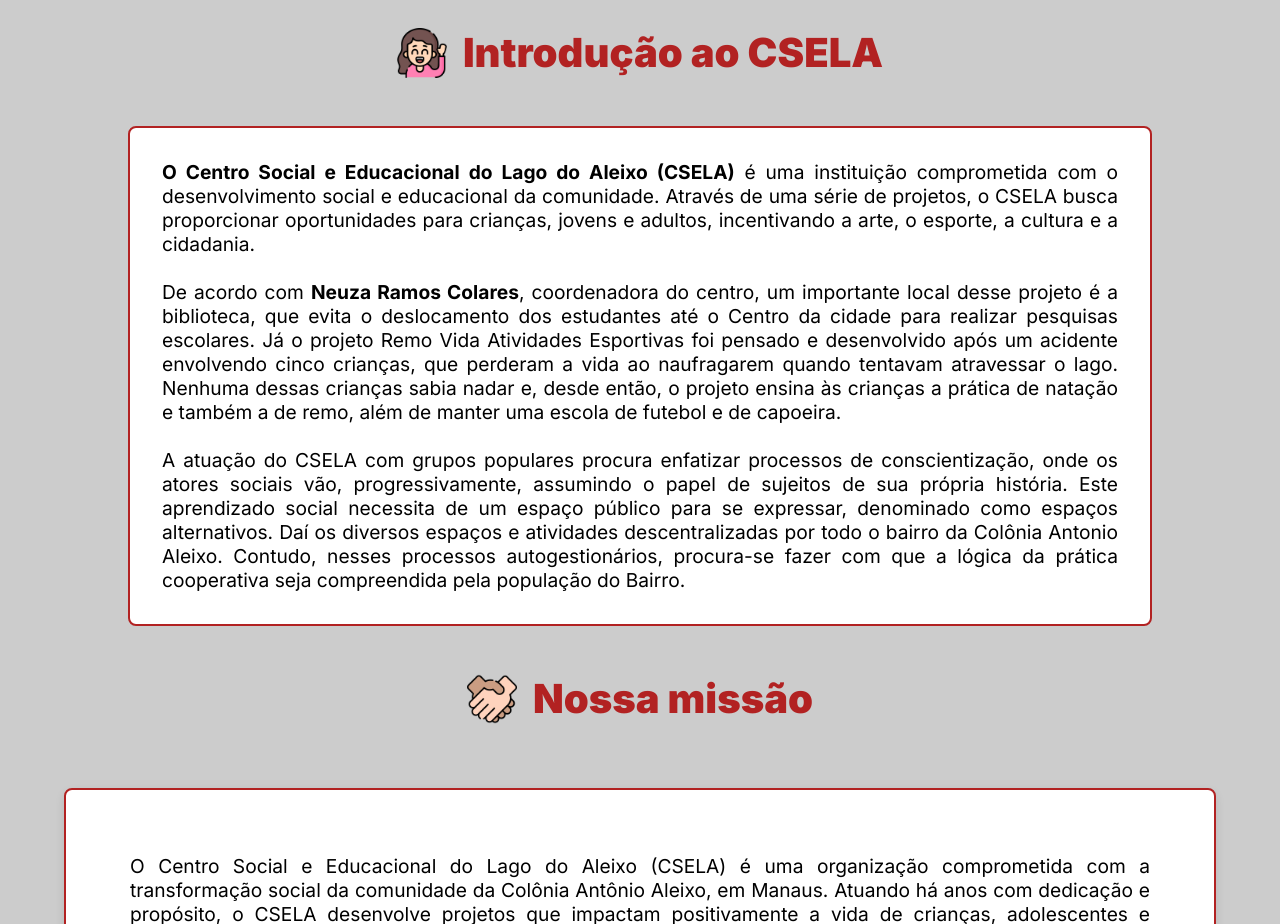
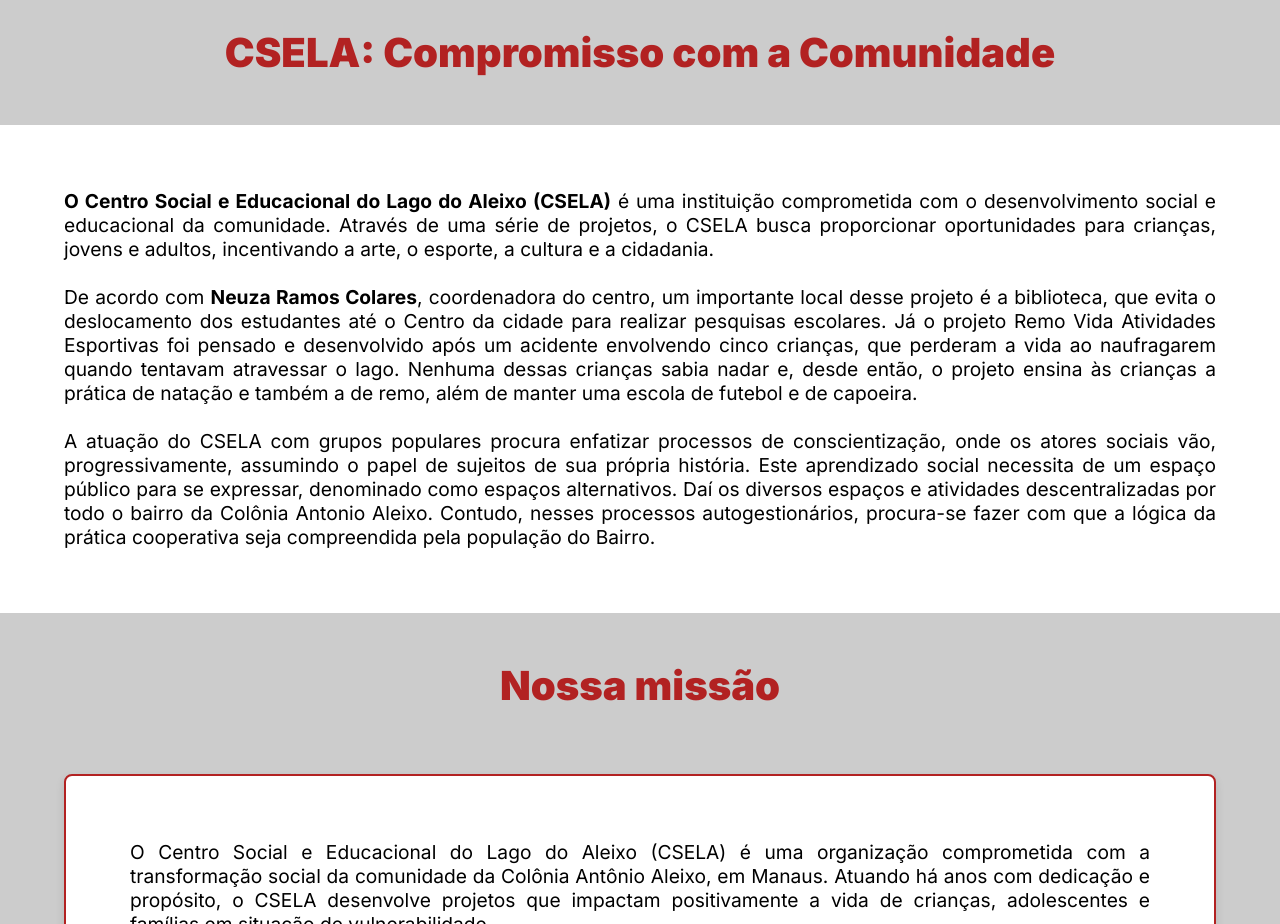
Before and after one commit to Edulira17/csela-project, a React (Vite) app in the folder frontend/: page / in a window 1280 px wide. Shown: the part 680-1604 px from the top of the page. Built offline with nearby package versions, Linux system fonts and the light colour scheme.

Commit message:
refactor: retira border radius, border e imagens ilustrativas para manter o layout ocupando 100% do container

```diff
--- a/frontend/src/pages/Home/Home.tsx
+++ b/frontend/src/pages/Home/Home.tsx
@@ -23,8 +23,7 @@ const Home = () => {
       </SliderContainer>
       <HomeContent>
         <HomeTitle>
-          <img src={IllustrationIntro} alt="Imagem ilustrativa" className="icon-title" />
-          Introdução ao CSELA
+          CSELA: Compromisso com a Comunidade
         </HomeTitle>
         <IntroductionContainer>
           <article>
@@ -56,7 +55,6 @@ const Home = () => {
           </article>
         </IntroductionContainer>
         <HomeTitle>
-          <img src={IllustrationMission} alt="" className="icon-title" />
           Nossa missão
         </HomeTitle>
         <MissionContainer>
--- a/frontend/src/pages/Home/styles.ts
+++ b/frontend/src/pages/Home/styles.ts
@@ -43,15 +43,14 @@ export const HomeTitle = styled.h1`
 `;
 
 export const IntroductionContainer = styled.section`
-  width: 80%;
+  width: 100%;
   display: flex;
   justify-content: center;
   align-items: center;
   margin: 1rem;
 
+  padding: 2rem;
   background-color: #fff;
-  border-radius: 8px;
-  border: 2px solid #b22222;
 
   .text-introduction {
     padding: 2rem;
```
Also changed, not shown: frontend/src/pages/Home/assets/hand_in_hand.png (deleted), frontend/src/pages/Home/assets/hello_ilustration.png (deleted).
